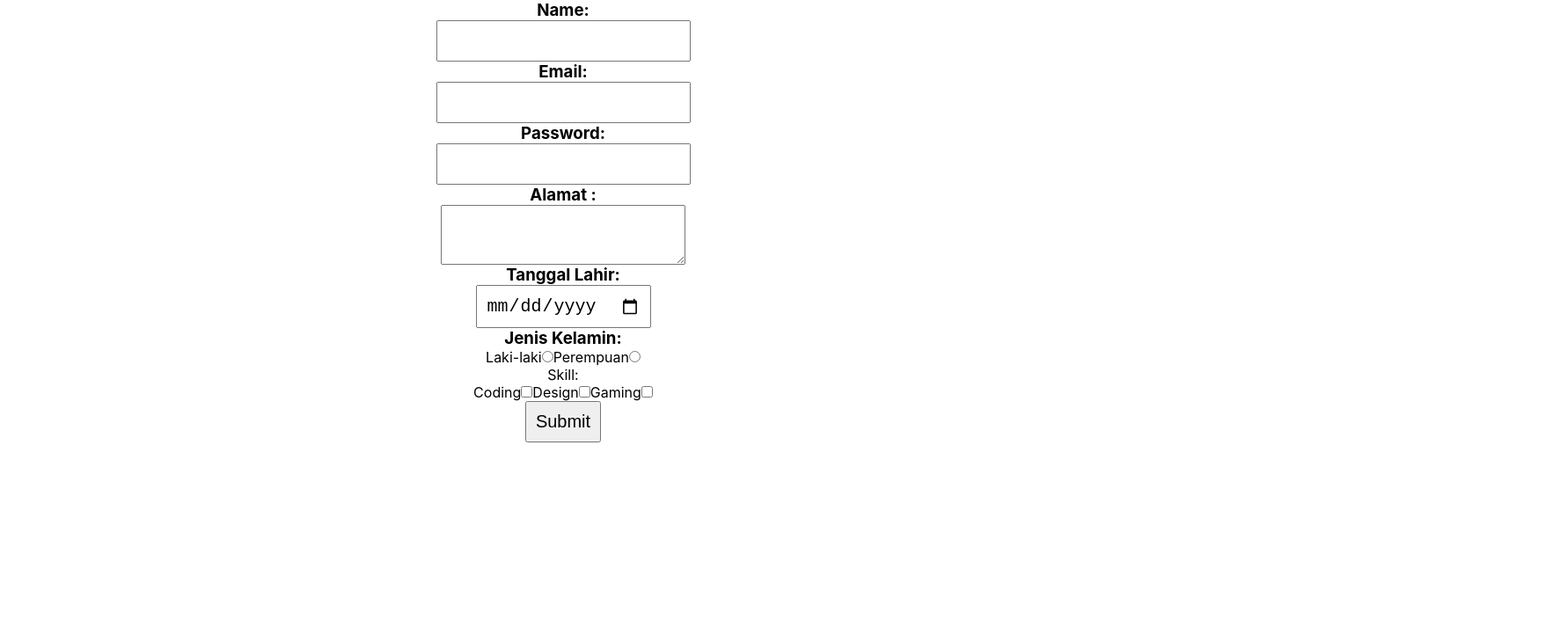
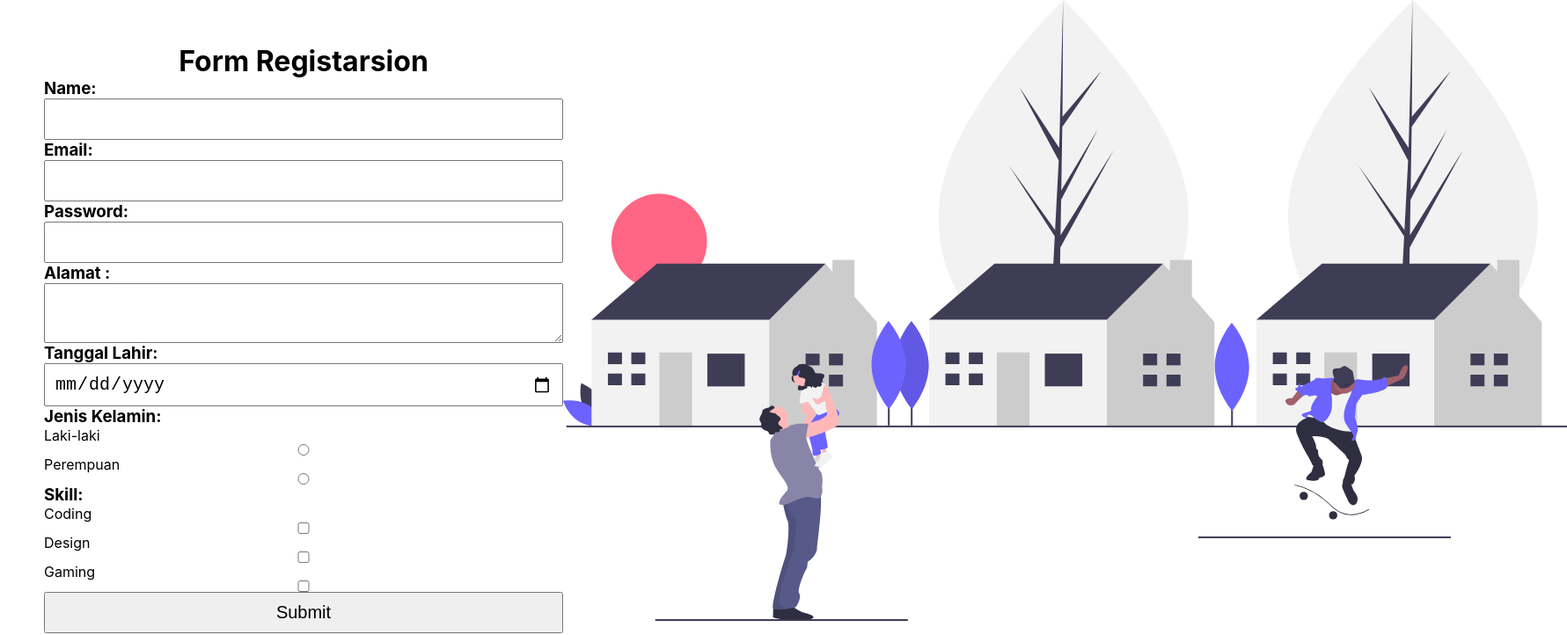
Before and after one commit to agusTrih/exercise6-react, a React (Create React App) app: page / in a window 1280 px wide. Shown: the top 722 px of the page at 88% size, 1781 px wide, since content can reach past the window. Built offline with nearby package versions, Linux system fonts and the light colour scheme.

Commit message:
add sweeatalert

```diff
--- a/package.json
+++ b/package.json
@@ -8,7 +8,8 @@
     "@testing-library/user-event": "^7.1.2",
     "react": "^16.13.1",
     "react-dom": "^16.13.1",
-    "react-scripts": "3.4.1"
+    "react-scripts": "3.4.1",
+    "sweetalert": "^2.1.2"
   },
   "scripts": {
     "start": "react-scripts start",
--- a/public/index.html
+++ b/public/index.html
@@ -38,6 +38,5 @@
 
       To begin the development, run `npm start` or `yarn start`.
       To create a production bundle, use `npm run build` or `yarn build`.
-    -->
-  </body>
+    --></body>
 </html>
--- a/src/component/Form/Form.jsx
+++ b/src/component/Form/Form.jsx
@@ -1,4 +1,6 @@
 import React, { useState } from "react";
+import swal from "sweetalert";
+import image from "../../assets/img/image.svg";
 import "./form.css";
 function Form() {
     const [name, setName] = useState("");
@@ -12,20 +14,26 @@ function Form() {
     function handleSubmit(e) {
         e.preventDefault();
 
-        alert(`Selamat Anda Telah Berhasil Mendaftar
+        swal({
+            title: "Selamat Anda Telah Berhasil Mendaftar",
+            text: `
             Nama: ${name}
             Email: ${email}
             Password: ${password}
             Alamat: ${address}
             Tgl-Lahir: ${date}
             Jenis kelamin: ${gender}
-        Kemampuan: ${skill}`);
+            Kemampuan: ${skill}`,
+            icon: "success",
+            button: "Okay!",
+        });
     }
 
     return (
-        <div>
+        <div className="formRegistrasi">
             <form className="form" onSubmit={handleSubmit}>
-                <div className="formDiv">
+                <h1>Form Registarsion</h1>
+
                 <h3>Name: </h3>
                 <input
                     type="text"
@@ -34,7 +42,7 @@ function Form() {
                     value={name}
                     onChange={(event) => setName(event.target.value)}
                 />
-                </div>
+
                 <h3>Email: </h3>
                 <input
                     type="email"
@@ -66,7 +74,7 @@ function Form() {
                     value={date}
                     onChange={(event) => setDate(event.target.value)}
                 />
-                <div className="gender">
+
                 <h3>Jenis Kelamin:</h3>
                 <span>Laki-laki</span>
                 <input
@@ -84,9 +92,8 @@ function Form() {
                     value="Perempuan"
                     onChange={(event) => setGender(event.target.value)}
                 />
-                </div>
-                <div className="skill">
-                    <p>Skill: </p>
+
+                <h3>Skill: </h3>
                 <span>Coding</span>
                 <input
                     type="checkbox"
@@ -135,15 +142,18 @@ function Form() {
                         } else {
                             setSkill(
                                 skill.filter(
-                                        (skill) => skill !== event.target.value
+                                    (skil) => skil !== event.target.value
                                 )
                             );
                         }
                     }}
                 />
-                </div>
+
                 <input type="submit" />
             </form>
+            <div className="img">
+                <img src={image} alt="background" />
+            </div>
         </div>
     );
 }
--- a/src/component/Form/form.css
+++ b/src/component/Form/form.css
@@ -2,15 +2,30 @@
     margin: 0;
     padding: 0;
 }
+.formRegistrasi {
+    display: flex;
+    flex-direction: row;
+}
 .form {
+    margin-top: 50px;
     display: flex;
     flex-direction: column;
-
     justify-content: center;
-    align-items: center;
+    width: 50%;
+    margin-left: 50px;
 }
 input,
 textarea {
     padding: 10px;
     font-size: 20px;
 }
+h3 {
+    align-self: flex-start;
+}
+span {
+    align-self: flex-start;
+}
+
+.img {
+    width: 50%;
+}
```
Also changed, not shown: src/assets/img/image.svg (added), 1 other file (tests, documents, lock files or other folders). Lines whose indentation alone changed are shown as unchanged.
